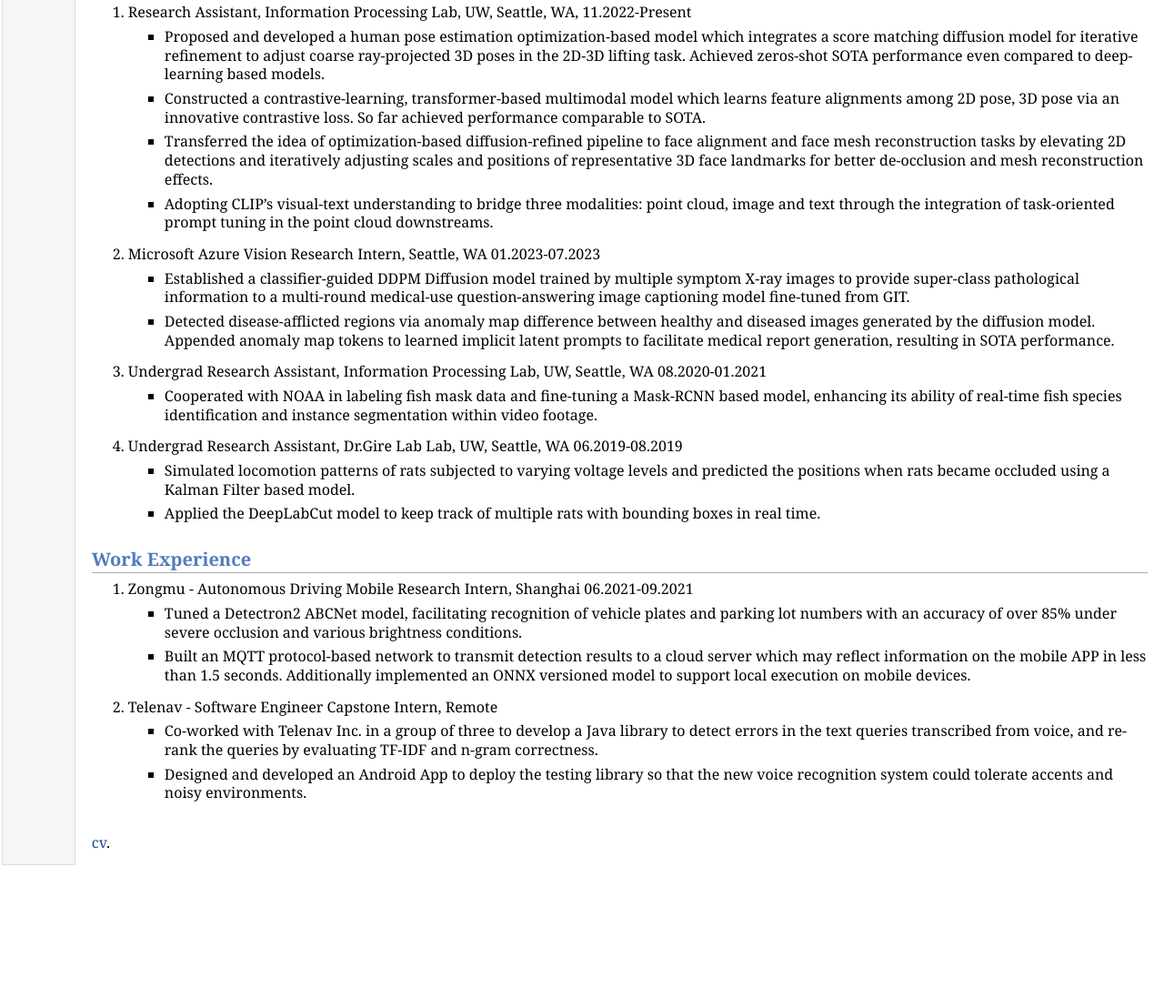
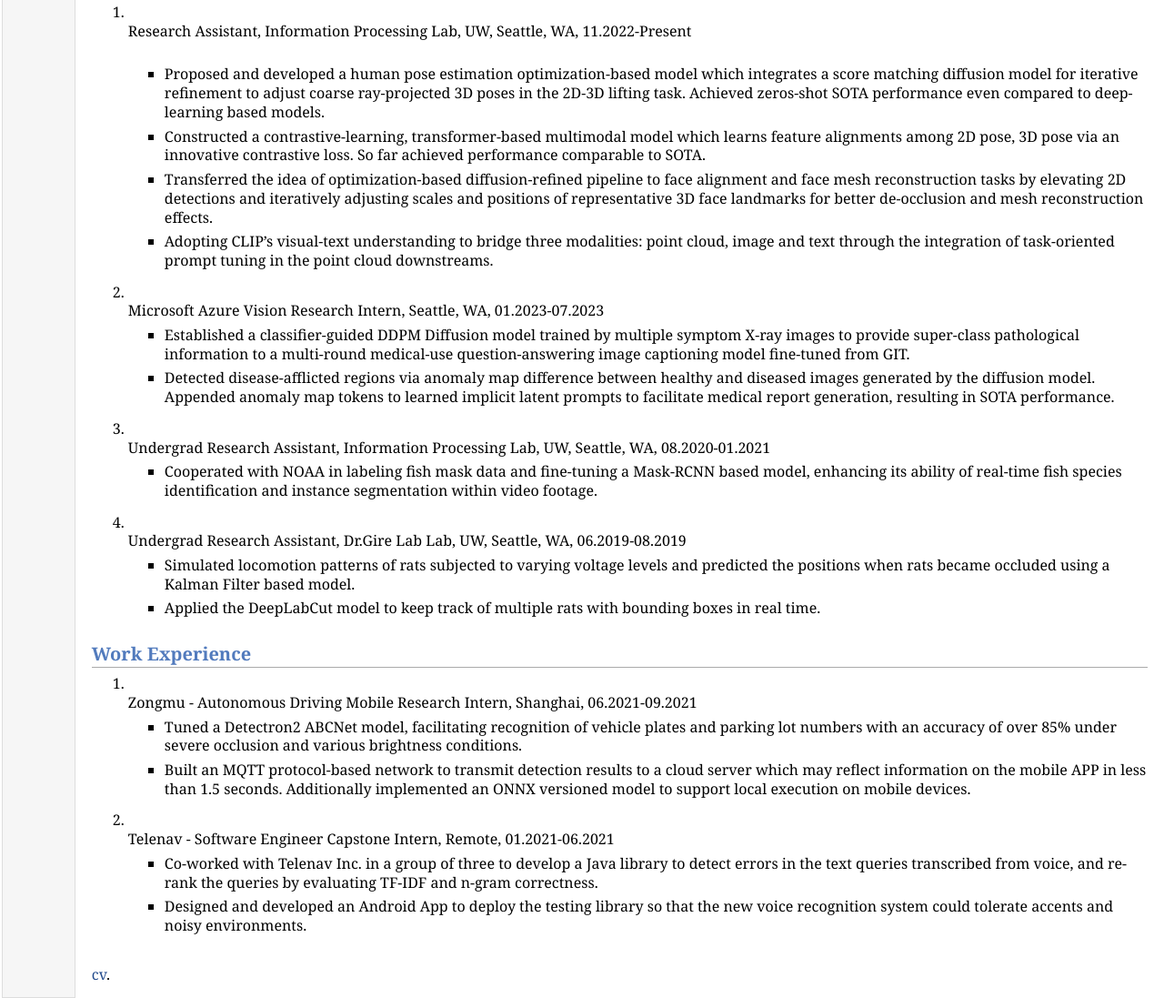
Before and after one commit to xcharxlie/xcharxlie.github.io, a plain HTML site: page index.html in a window 1280 px wide. Shown: the part 886-1983 px from the top of the page at 91% size. Before the commit the page ends 1847 px from the top, so only its background shows below. Drawn offline with Linux system fonts and the light colour scheme.

Commit message:
Add files via upload

```diff
--- a/index.html
+++ b/index.html
@@ -29,7 +29,7 @@ Seattle, WA <br />
 E-mail: <a href="zhouz47@uw.edu">zhouz47@uw.edu</a></p>
 </td></tr></table>
 <h2>About me</h2>
-<p>I received my B.S. degree and M.S. degreee from the ECE department of the University of Washington, in 2021 and 2023 respectively. </br> I'm currently working as a research assistant at IPL Lab, UW. My main research area is about Diffusion model and its application in the area of Human Pose and Point Cloud. Meanwhile, I'm also focusing on multi-modality feature learning in the relevant areas. </br> My reseach interests also include generation model, medical image and anything relevant to Computer Vision. </br> I love solving practical problems with the power of AI. Though I was supposed to work as a full-time software engineer in the late 2023, after interning at Doordash Amazon I decided to pursue a PhD degree instead as I prefer exploring and working by my own will, as opposed to spending my precious time for dreams of others.  </p></p>
+<p>I received my B.S. degree and M.S. degreee from the ECE department of the University of Washington, in 2021 and 2023 respectively. </br> I'm currently working as a research assistant at IPL Lab, UW. My main research area is about Diffusion model and its application in the area of Human Pose and Point Cloud. Meanwhile, I'm also focusing on multi-modality feature learning in the relevant areas. </br> My reseach interests also include generation model, medical image and anything relevant to Computer Vision. </br> I love solving practical problems with the power of AI. Though I was supposed to work as a full-time software engineer in the late 2023, after interning at Doordash and Amazon I decided to pursue a PhD degree instead as I prefer exploring and working by my own will, as opposed to spending my precious time for the dreams of others. </p></p>
 
 
 <h2>Research</h2>
@@ -68,7 +68,7 @@ E-mail: <a href="zhouz47@uw.edu">zhouz47@uw.edu</a></p>
 
 <h2>Research Experience</h2>
 <ol>
-<li><p>Research Assistant, Information Processing Lab, UW, Seattle, WA, 11.2022-Present</p></li>
+<li><p><br>Research Assistant, Information Processing Lab, UW, Seattle, WA, 11.2022-Present</br></br></p></li>
 <ul>
 <li><p>Proposed and developed a human pose estimation optimization-based model which integrates a score matching diffusion model for iterative refinement to adjust coarse ray-projected 3D poses in the 2D-3D lifting task. Achieved zeros-shot SOTA performance even compared to deep-learning based models.</p>
 </li>
@@ -79,21 +79,21 @@ E-mail: <a href="zhouz47@uw.edu">zhouz47@uw.edu</a></p>
 <li><p>Adopting CLIP’s visual-text understanding to bridge three modalities: point cloud, image and text through the integration of task-oriented prompt tuning in the point cloud downstreams.</p>
 </li>
 </ul>
-<li><p>Microsoft Azure Vision Research Intern, Seattle, WA 01.2023-07.2023</p></li>
+<li><p><br>Microsoft Azure Vision Research Intern, Seattle, WA, 01.2023-07.2023</br></p></li>
 <ul>
 <li><p>Established a classifier-guided DDPM Diffusion model trained by multiple symptom X-ray images to provide super-class pathological information to a multi-round medical-use question-answering image captioning model fine-tuned from GIT.</p>
 </li>
 <li><p>Detected disease-afflicted regions via anomaly map difference between healthy and diseased images generated by the diffusion model. Appended anomaly map tokens to learned implicit latent prompts to facilitate medical report generation, resulting in SOTA performance.</p>
 </li>
 </ul>
-<li><p>Undergrad Research Assistant, Information Processing Lab, UW, Seattle, WA 08.2020-01.2021</p></li>
+<li><p><br>Undergrad Research Assistant, Information Processing Lab, UW, Seattle, WA, 08.2020-01.2021</br></p></li>
 <ul>
 <li><p>Cooperated with NOAA in labeling fish mask data and fine-tuning a Mask-RCNN based model, enhancing its ability of real-time fish species identification and instance segmentation within video footage.
 </p>
 </li>
 
 </ul>
-<li><p>Undergrad Research Assistant, Dr.Gire Lab Lab, UW, Seattle, WA 06.2019-08.2019</p></li>
+<li><p><br>Undergrad Research Assistant, Dr.Gire Lab Lab, UW, Seattle, WA, 06.2019-08.2019</br></p></li>
 <ul>
 <li><p>Simulated locomotion patterns of rats subjected to varying voltage levels and predicted the positions when rats became occluded using a Kalman Filter based model.</p>
 </li>
@@ -106,7 +106,7 @@ E-mail: <a href="zhouz47@uw.edu">zhouz47@uw.edu</a></p>
 
 <h2>Work Experience</h2>
 <ol>
-<li><p>Zongmu - Autonomous Driving Mobile Research Intern, Shanghai 06.2021-09.2021</p></li>
+<li><p><br>Zongmu - Autonomous Driving Mobile Research Intern, Shanghai, 06.2021-09.2021</br></p></li>
 <ul>
 <li><p>Tuned a Detectron2 ABCNet model, facilitating recognition of vehicle plates and parking lot numbers with an accuracy of over 85% under severe occlusion and various brightness conditions.</p>
 </li>
@@ -114,7 +114,7 @@ E-mail: <a href="zhouz47@uw.edu">zhouz47@uw.edu</a></p>
 </li>
 
 </ul>
-<li><p>Telenav - Software Engineer Capstone Intern, Remote</p></li>
+<li><p><br>Telenav - Software Engineer Capstone Intern, Remote, 01.2021-06.2021</br></p></li>
 <ul>
 <li><p>Co-worked with Telenav Inc. in a group of three to develop a Java library to detect errors in the text queries transcribed from voice, and re-rank the queries by evaluating TF-IDF and n-gram correctness.</p>
 </li>
```
Also changed, not shown: 1 other file.
